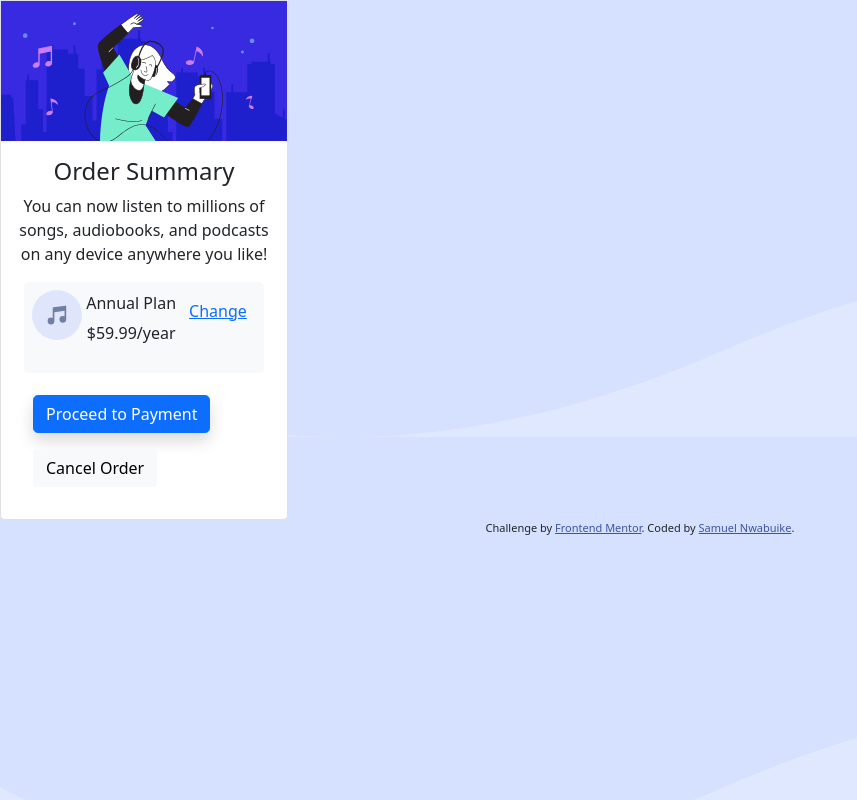
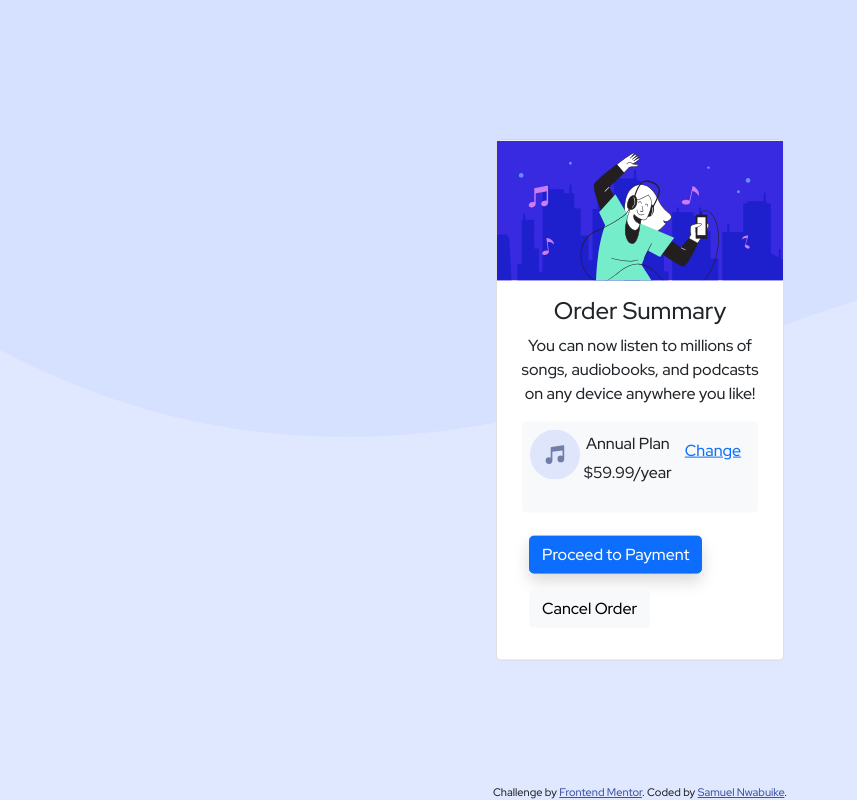
Before and after one commit to nwabuike-samuel/order_summary, a plain HTML site: page index.html in a window 1280 px wide. Shown: the whole page, without its empty margins (0-857 px from the left). Drawn offline with Linux system fonts and the light colour scheme.

Commit message:
font style update

```diff
--- a/css/styles.css
+++ b/css/styles.css
@@ -1,4 +1,11 @@
 body{
     background-image: url(../images/pattern-background-desktop.svg);
     background-color: hsl(225, 100%, 94%);
+    background-repeat: no-repeat;
+    font-family: 'Red Hat Display', sans-serif;
+    font-size: 16px;
 }
+
+mybtn{
+    color: ;
+}
--- a/index.html
+++ b/index.html
@@ -5,6 +5,9 @@
   <meta name="viewport" content="width=device-width, initial-scale=1.0"> <!-- displays site properly based on user's device -->
   <link rel="stylesheet" href="css/bootstrap.css">
   <link rel="stylesheet" href="css/styles.css">
+  <link rel="preconnect" href="https://fonts.googleapis.com">
+  <link rel="preconnect" href="https://fonts.gstatic.com" crossorigin>
+  <link href="https://fonts.googleapis.com/css2?family=Red+Hat+Display:wght@500;700;900&display=swap" rel="stylesheet">
 
   <link rel="icon" type="image/png" sizes="32x32" href="./images/favicon-32x32.png">
 
@@ -17,7 +20,7 @@
   </style>
 </head>
 <body>
-  <div class="card text-center rounded-3" style="width: 18rem;">
+  <div class="card text-center rounded-3 position-absolute top-50 start-50 translate-middle" style="width: 18rem;">
     <img src="images/illustration-hero.svg" alt="hero image">
     <div class="card-body">
       <h4 class-title>Order Summary</h4>
@@ -44,14 +47,14 @@
         </span>
         <a href="#" class="btn btn-link d-inline float-end p-2">Change</a>
       </div>
-        <input type="button" name="payment" value="Proceed to Payment" class="btn btn-primary shadow rounded-3 d-block m-3">
+        <input type="button" name="payment" value="Proceed to Payment" class="mybtn btn btn-primary shadow rounded-3 d-block m-3">
         <input type="button" name="cancel" value="Cancel Order" class="btn btn-light d-block m-3">
     </div>
   </div>
 
 
 
-  <div class="attribution">
+  <div class="attribution position-absolute bottom-0 start-50 translate-middle-x">
     Challenge by <a href="https://www.frontendmentor.io?ref=challenge" target="_blank">Frontend Mentor</a>.
     Coded by <a href="https://github.com/nwabuike-samuel">Samuel Nwabuike</a>.
   </div>
```
